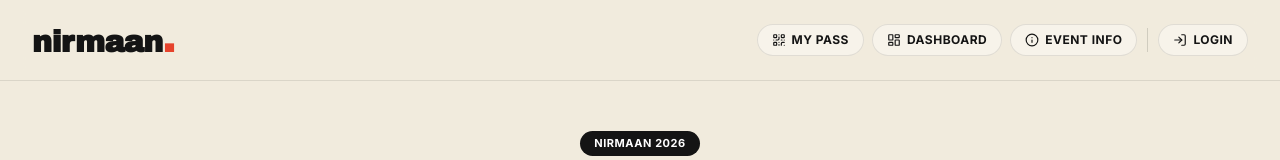
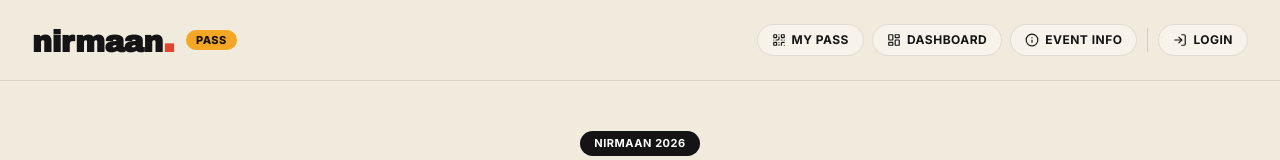
Before and after one commit to Swapnil-Biswas/NIRMAAN-PASS, a Next.js app: page / in a window 1280 px wide. Shown: the top 160 px of the page. Built offline with nearby package versions, Linux system fonts and the light colour scheme; no server answers.

Commit message:
feat: show PASS pill after nirmaan. brand on all navbars

```diff
--- a/components/Admin/AdminNavbar.tsx
+++ b/components/Admin/AdminNavbar.tsx
@@ -78,6 +78,9 @@ export default function AdminNavbar() {
             <Link href="/admin/scanner" className="flex items-center gap-1.5 group">
               <span className="font-display text-2xl sm:text-[28px] font-black tracking-tight text-white group-hover:text-nirmaan-amber transition-colors">
                 nirmaan<span className="text-nirmaan-red text-3xl sm:text-[32px] leading-none">.</span>
+              </span>
+              <span className="nirmaan-pill bg-nirmaan-amber text-nirmaan-black font-extrabold text-[10px] px-2.5 py-0.5 ml-0.5">
+                PASS
               </span>
             </Link>
             <span className="nirmaan-pill bg-nirmaan-green-dark text-white text-[9px] sm:text-[10px] font-black py-0.5 px-2 sm:px-2.5 border border-nirmaan-green-bright/30">
@@ -164,8 +167,8 @@ export default function AdminNavbar() {
                   <span className="font-display text-2xl font-black text-white">
                     nirmaan<span className="text-nirmaan-red text-3xl leading-none">.</span>
                   </span>
-                  <span className="nirmaan-pill bg-nirmaan-green-dark text-white text-[9px] font-black py-0.5 px-2">
-                    ADMIN
+                  <span className="nirmaan-pill bg-nirmaan-amber text-nirmaan-black text-[9px] font-black py-0.5 px-2">
+                    PASS
                   </span>
                 </div>
 
--- a/components/Navbar.tsx
+++ b/components/Navbar.tsx
@@ -104,7 +104,7 @@ export default function Navbar() {
             <div className="font-display text-2xl sm:text-3xl font-black tracking-tighter text-nirmaan-black flex items-baseline">
               nirmaan<span className="text-nirmaan-red font-black text-3xl sm:text-4xl leading-none">.</span>
             </div>
-            <span className="nirmaan-pill bg-nirmaan-amber text-nirmaan-black font-extrabold text-[10px] sm:text-[11px] px-2.5 py-0.5 ml-1 hidden xs:inline-flex">
+            <span className="nirmaan-pill bg-nirmaan-amber text-nirmaan-black font-extrabold text-[10px] sm:text-[11px] px-2.5 py-0.5 ml-1">
               PASS
             </span>
           </Link>
```
